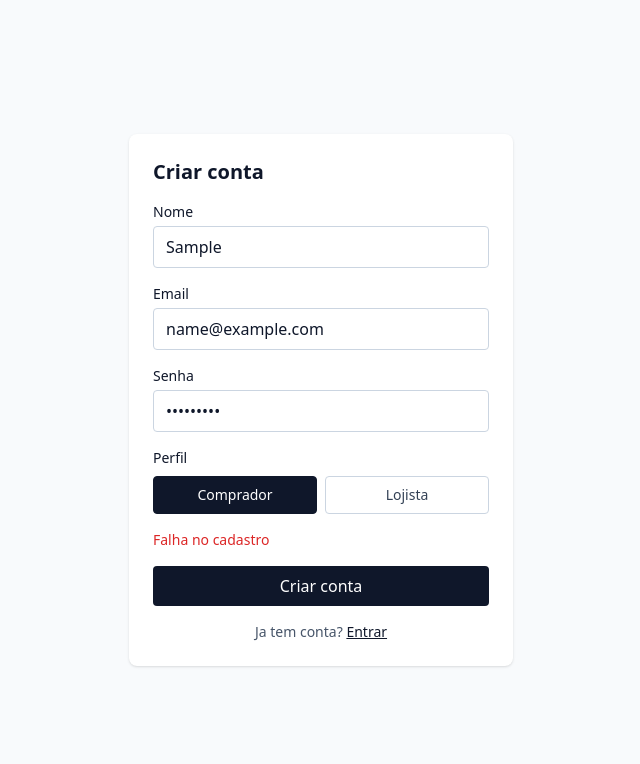
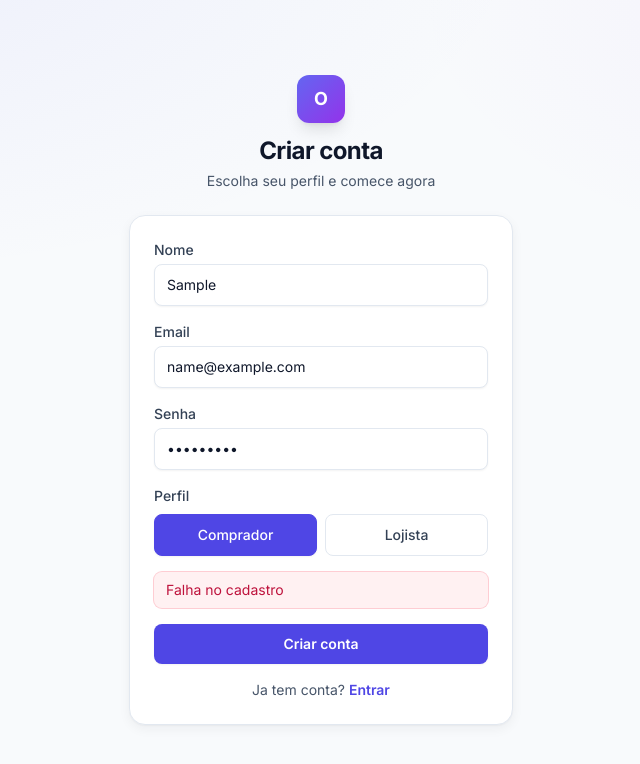
Before and after one commit to juuhadg/multiplan-teste-tecnico, a React (Vite) app in the folder frontend/: page /register in a window 1280 px wide. Both pictures are taken after typing "Sample", "name@example.com", "Sample123" into the empty fields and a click on the button "Criar conta". Shown: the top 764 px of the page, without its empty margins (319-959 px from the left). Built offline with nearby package versions, Linux system fonts and the light colour scheme; no server answers.

Commit message:
style(frontend): polimento visual com paleta indigo, tipografia Inter e cards modernos

```diff
--- a/frontend/index.html
+++ b/frontend/index.html
@@ -3,6 +3,12 @@
   <head>
     <meta charset="UTF-8" />
     <meta name="viewport" content="width=device-width, initial-scale=1.0" />
+    <link rel="preconnect" href="https://fonts.googleapis.com" />
+    <link rel="preconnect" href="https://fonts.gstatic.com" crossorigin />
+    <link
+      href="https://fonts.googleapis.com/css2?family=Inter:wght@400;500;600;700;800&display=swap"
+      rel="stylesheet"
+    />
     <title>Ofertas Relampago</title>
   </head>
   <body>
--- a/frontend/src/index.css
+++ b/frontend/src/index.css
@@ -9,5 +9,35 @@ body,
 }
 
 body {
-  @apply bg-slate-50 text-slate-900 antialiased;
+  @apply font-sans text-slate-900 antialiased;
+  background: radial-gradient(
+      1200px 600px at 10% -10%,
+      rgba(99, 102, 241, 0.08),
+      transparent 60%
+    ),
+    radial-gradient(
+      1000px 500px at 100% 0%,
+      rgba(168, 85, 247, 0.06),
+      transparent 55%
+    ),
+    #f8fafc;
+  background-attachment: fixed;
 }
+
+@layer components {
+  .input {
+    @apply mt-1 w-full rounded-lg border border-slate-200 bg-white px-3 py-2.5 text-sm shadow-sm transition focus:border-indigo-500 focus:outline-none focus:ring-2 focus:ring-indigo-100;
+  }
+
+  .label {
+    @apply block text-sm font-medium text-slate-700;
+  }
+
+  .btn-primary {
+    @apply inline-flex w-full items-center justify-center rounded-lg bg-indigo-600 px-4 py-2.5 text-sm font-semibold text-white shadow-sm transition hover:bg-indigo-700 focus:outline-none focus:ring-2 focus:ring-indigo-200 disabled:cursor-not-allowed disabled:opacity-60;
+  }
+
+  .btn-ghost {
+    @apply inline-flex items-center justify-center rounded-lg border border-slate-200 bg-white px-3 py-1.5 text-sm font-medium text-slate-700 transition hover:border-slate-300 hover:bg-slate-50;
+  }
+}
--- a/frontend/src/pages/LoginPage.tsx
+++ b/frontend/src/pages/LoginPage.tsx
@@ -17,7 +17,9 @@ export function LoginPage() {
     setLoading(true);
     try {
       const user = await login(email, password);
-      navigate(user.role === 'lojista' ? '/dashboard' : '/feed', { replace: true });
+      navigate(user.role === 'lojista' ? '/dashboard' : '/feed', {
+        replace: true,
+      });
     } catch (err) {
       const message = axios.isAxiosError(err)
         ? (err.response?.data as { message?: string })?.message ?? 'Falha no login'
@@ -30,51 +32,64 @@ export function LoginPage() {
 
   return (
     <div className="flex min-h-full items-center justify-center p-4">
+      <div className="w-full max-w-sm">
+        <div className="mb-6 flex flex-col items-center text-center">
+          <div className="mb-3 flex h-12 w-12 items-center justify-center rounded-xl bg-gradient-to-br from-indigo-500 to-purple-600 text-lg font-bold text-white shadow-lg">
+            O
+          </div>
+          <h1 className="text-2xl font-bold tracking-tight">Ofertas Relampago</h1>
+          <p className="mt-1 text-sm text-slate-600">
+            Entre para ver ofertas em tempo real
+          </p>
+        </div>
+
         <form
           onSubmit={handleSubmit}
-        className="w-full max-w-sm space-y-4 rounded-lg bg-white p-6 shadow"
+          className="space-y-4 rounded-2xl border border-slate-200 bg-white p-6 shadow-card"
         >
-        <h1 className="text-xl font-semibold">Entrar</h1>
-
           <div>
-          <label className="block text-sm font-medium">Email</label>
+            <label className="label">Email</label>
             <input
               type="email"
               required
               value={email}
               onChange={(e) => setEmail(e.target.value)}
-            className="mt-1 w-full rounded border border-slate-300 px-3 py-2 focus:border-slate-500 focus:outline-none"
+              className="input"
             />
           </div>
 
           <div>
-          <label className="block text-sm font-medium">Senha</label>
+            <label className="label">Senha</label>
             <input
               type="password"
               required
               value={password}
               onChange={(e) => setPassword(e.target.value)}
-            className="mt-1 w-full rounded border border-slate-300 px-3 py-2 focus:border-slate-500 focus:outline-none"
+              className="input"
             />
           </div>
 
-        {error && <p className="text-sm text-red-600">{error}</p>}
+          {error && (
+            <p className="rounded-lg bg-rose-50 px-3 py-2 text-sm text-rose-700 ring-1 ring-rose-200">
+              {error}
+            </p>
+          )}
 
-        <button
-          type="submit"
-          disabled={loading}
-          className="w-full rounded bg-slate-900 py-2 font-medium text-white hover:bg-slate-800 disabled:opacity-60"
-        >
+          <button type="submit" disabled={loading} className="btn-primary">
             {loading ? 'Entrando...' : 'Entrar'}
           </button>
 
           <p className="text-center text-sm text-slate-600">
             Nao tem conta?{' '}
-          <Link to="/register" className="font-medium text-slate-900 underline">
+            <Link
+              to="/register"
+              className="font-semibold text-indigo-600 hover:text-indigo-700"
+            >
               Cadastre-se
             </Link>
           </p>
         </form>
       </div>
+    </div>
   );
 }
--- a/frontend/src/pages/RegisterPage.tsx
+++ b/frontend/src/pages/RegisterPage.tsx
@@ -20,10 +20,13 @@ export function RegisterPage() {
     setLoading(true);
     try {
       const user = await register(name, email, password, role);
-      navigate(user.role === 'lojista' ? '/dashboard' : '/feed', { replace: true });
+      navigate(user.role === 'lojista' ? '/dashboard' : '/feed', {
+        replace: true,
+      });
     } catch (err) {
       const message = axios.isAxiosError(err)
-        ? (err.response?.data as { message?: string })?.message ?? 'Falha no cadastro'
+        ? (err.response?.data as { message?: string })?.message ??
+          'Falha no cadastro'
         : 'Falha no cadastro';
       setError(Array.isArray(message) ? message.join(', ') : message);
     } finally {
@@ -33,57 +36,66 @@ export function RegisterPage() {
 
   return (
     <div className="flex min-h-full items-center justify-center p-4">
+      <div className="w-full max-w-sm">
+        <div className="mb-6 flex flex-col items-center text-center">
+          <div className="mb-3 flex h-12 w-12 items-center justify-center rounded-xl bg-gradient-to-br from-indigo-500 to-purple-600 text-lg font-bold text-white shadow-lg">
+            O
+          </div>
+          <h1 className="text-2xl font-bold tracking-tight">Criar conta</h1>
+          <p className="mt-1 text-sm text-slate-600">
+            Escolha seu perfil e comece agora
+          </p>
+        </div>
+
         <form
           onSubmit={handleSubmit}
-        className="w-full max-w-sm space-y-4 rounded-lg bg-white p-6 shadow"
+          className="space-y-4 rounded-2xl border border-slate-200 bg-white p-6 shadow-card"
         >
-        <h1 className="text-xl font-semibold">Criar conta</h1>
-
           <div>
-          <label className="block text-sm font-medium">Nome</label>
+            <label className="label">Nome</label>
             <input
               required
               value={name}
               onChange={(e) => setName(e.target.value)}
-            className="mt-1 w-full rounded border border-slate-300 px-3 py-2 focus:border-slate-500 focus:outline-none"
+              className="input"
             />
           </div>
 
           <div>
-          <label className="block text-sm font-medium">Email</label>
+            <label className="label">Email</label>
             <input
               type="email"
               required
               value={email}
               onChange={(e) => setEmail(e.target.value)}
-            className="mt-1 w-full rounded border border-slate-300 px-3 py-2 focus:border-slate-500 focus:outline-none"
+              className="input"
             />
           </div>
 
           <div>
-          <label className="block text-sm font-medium">Senha</label>
+            <label className="label">Senha</label>
             <input
               type="password"
               required
               minLength={6}
               value={password}
               onChange={(e) => setPassword(e.target.value)}
-            className="mt-1 w-full rounded border border-slate-300 px-3 py-2 focus:border-slate-500 focus:outline-none"
+              className="input"
             />
           </div>
 
           <div>
-          <label className="block text-sm font-medium">Perfil</label>
+            <label className="label">Perfil</label>
             <div className="mt-2 grid grid-cols-2 gap-2">
               {(['comprador', 'lojista'] as Role[]).map((r) => (
                 <button
                   key={r}
                   type="button"
                   onClick={() => setRole(r)}
-                className={`rounded border px-3 py-2 text-sm capitalize ${
+                  className={`rounded-lg border px-3 py-2.5 text-sm font-medium capitalize transition ${
                     role === r
-                    ? 'border-slate-900 bg-slate-900 text-white'
-                    : 'border-slate-300 bg-white text-slate-700'
+                      ? 'border-indigo-600 bg-indigo-600 text-white shadow-sm'
+                      : 'border-slate-200 bg-white text-slate-700 hover:border-slate-300'
                   }`}
                 >
                   {r}
@@ -92,23 +104,27 @@ export function RegisterPage() {
             </div>
           </div>
 
-        {error && <p className="text-sm text-red-600">{error}</p>}
+          {error && (
+            <p className="rounded-lg bg-rose-50 px-3 py-2 text-sm text-rose-700 ring-1 ring-rose-200">
+              {error}
+            </p>
+          )}
 
-        <button
-          type="submit"
-          disabled={loading}
-          className="w-full rounded bg-slate-900 py-2 font-medium text-white hover:bg-slate-800 disabled:opacity-60"
-        >
+          <button type="submit" disabled={loading} className="btn-primary">
             {loading ? 'Criando...' : 'Criar conta'}
           </button>
 
           <p className="text-center text-sm text-slate-600">
             Ja tem conta?{' '}
-          <Link to="/login" className="font-medium text-slate-900 underline">
+            <Link
+              to="/login"
+              className="font-semibold text-indigo-600 hover:text-indigo-700"
+            >
               Entrar
             </Link>
           </p>
         </form>
       </div>
+    </div>
   );
 }
--- a/frontend/tailwind.config.js
+++ b/frontend/tailwind.config.js
@@ -1,6 +1,17 @@
 /** @type {import('tailwindcss').Config} */
 export default {
   content: ['./index.html', './src/**/*.{ts,tsx}'],
-  theme: { extend: {} },
+  theme: {
+    extend: {
+      fontFamily: {
+        sans: ['Inter', 'system-ui', 'sans-serif'],
+      },
+      boxShadow: {
+        card: '0 1px 2px rgba(15, 23, 42, 0.04), 0 4px 12px rgba(15, 23, 42, 0.05)',
+        'card-hover':
+          '0 2px 4px rgba(15, 23, 42, 0.06), 0 12px 28px rgba(79, 70, 229, 0.12)',
+      },
+    },
+  },
   plugins: [],
 };
```
Also changed, not shown: frontend/src/components/Layout.tsx (+17 -12 lines), frontend/src/components/NewOfferToast.tsx (+35 -17 lines), frontend/src/components/OfferCard.tsx (+32 -18 lines), frontend/src/components/OfferForm.tsx (+23 -18 lines), frontend/src/pages/CompradorFeed.tsx (+30 -10 lines), frontend/src/pages/LojistaDashboard.tsx (+21 -7 lines). Lines whose indentation alone changed are shown as unchanged.
